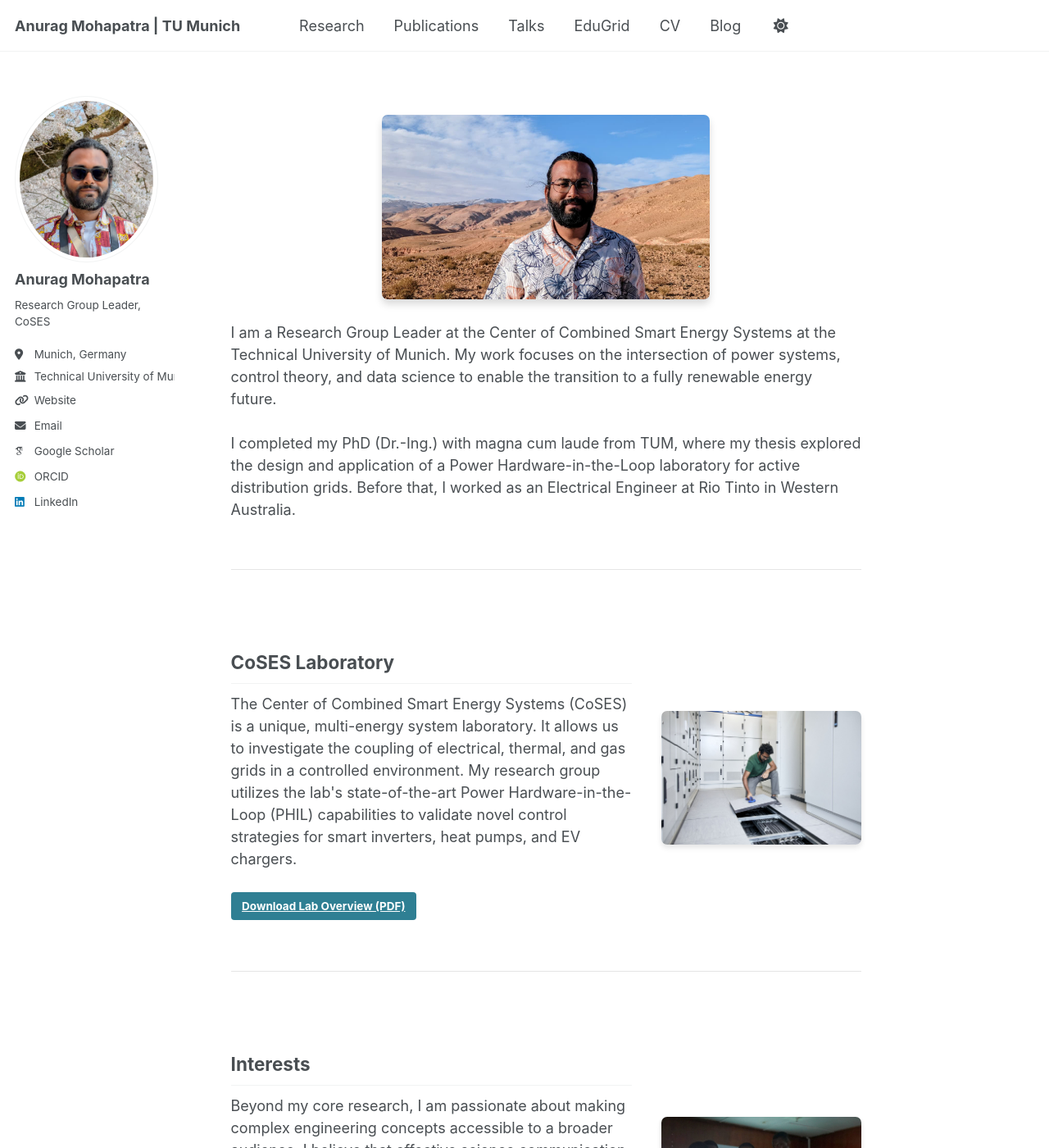
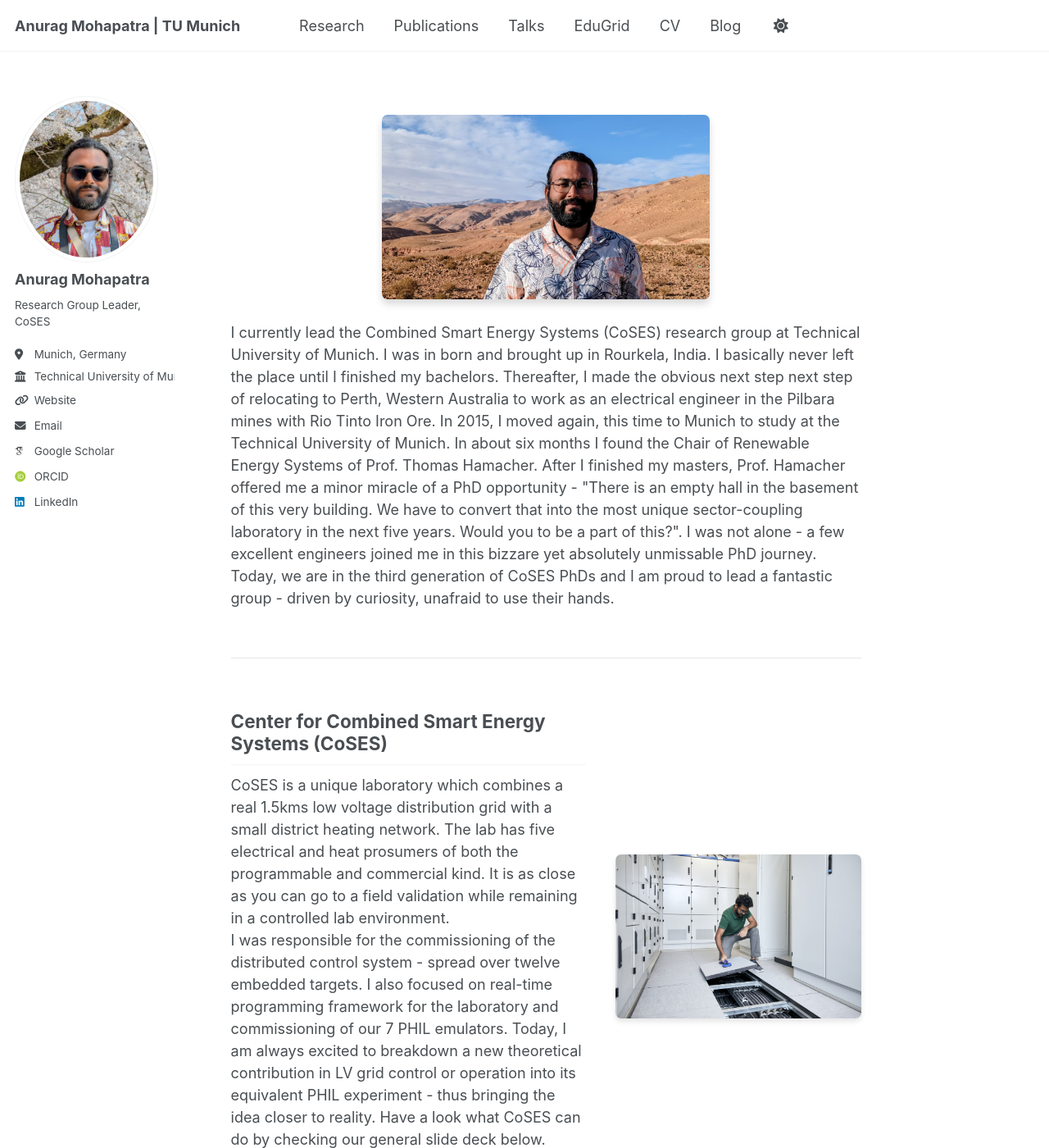
Before and after one commit to anuragmohapatra90/anuragmohapatra90.github.io, a Jekyll site: the page built from _pages/about.md, in a window 1280 px wide and 1400 px high. Shown: the whole window at 82% size. Built offline with Jekyll 4.4.1, drawn with Linux system fonts in a browser that asks for light colours; some web fonts are replaced; a script that is not in the unit is left out; some of the changed text lies outside the part shown.

Commit message:
Fxing the landing page V10

```diff
--- a/_pages/about.md
+++ b/_pages/about.md
@@ -14,10 +14,8 @@ author_profile: true
 
   <div class="home-text" style="padding-right: 0;">
     <p>
-      I am a Research Group Leader at the Center of Combined Smart Energy Systems at the Technical University of Munich. My work focuses on the intersection of power systems, control theory, and data science to enable the transition to a fully renewable energy future.
-      <br><br>
-      I completed my PhD (Dr.-Ing.) with magna cum laude from TUM, where my thesis explored the design and application of a Power Hardware-in-the-Loop laboratory for active distribution grids. Before that, I worked as an Electrical Engineer at Rio Tinto in Western Australia.
-    </p>
+     I currently lead the Combined Smart Energy Systems (CoSES) research group at Technical University of Munich. I was in born and brought up in Rourkela, India. I basically never left the place until I finished my bachelors. Thereafter, I made the obvious next step next step of relocating to Perth, Western Australia to work as an electrical engineer in the Pilbara mines with Rio Tinto Iron Ore. In 2015, I moved again, this time to Munich to study at the Technical University of Munich. In about six months I found the Chair of Renewable Energy Systems of Prof. Thomas Hamacher. After I finished my masters, Prof. Hamacher offered me a minor miracle of a PhD opportunity - "There is an empty hall in the basement of this very building. We have to convert that into the most unique sector-coupling laboratory in the next five years. Would you to be a part of this?". I was not alone - a few excellent engineers joined me in this bizzare yet absolutely unmissable PhD journey. Today, we are in the third generation of CoSES PhDs and I am proud to lead a fantastic group - driven by curiosity, unafraid to use their hands.
+	</p>
   </div>
 
 </div>
@@ -25,10 +23,11 @@ author_profile: true
 
 <div class="home-section">
   <div class="home-text">
-    <h2>CoSES Laboratory</h2>
+    <h2>Center for Combined Smart Energy Systems (CoSES)</h2>
     <p>
-      The Center of Combined Smart Energy Systems (CoSES) is a unique, multi-energy system laboratory. It allows us to investigate the coupling of electrical, thermal, and gas grids in a controlled environment. My research group utilizes the lab's state-of-the-art Power Hardware-in-the-Loop (PHIL) capabilities to validate novel control strategies for smart inverters, heat pumps, and EV chargers.
-      <br><br>
+      CoSES is a unique laboratory which combines a real 1.5kms low voltage distribution grid with a small district heating network. The lab has five electrical and heat prosumers of both the programmable and commercial kind. It is as close as you can go to a field validation while remaining in a controlled lab environment.
+	  <br>
+	  I was responsible for the commissioning of the distributed control system - spread over twelve embedded targets. I also focused on real-time programming framework for the laboratory and commissioning of our 7 PHIL emulators. Today, I am always excited to breakdown a new theoretical contribution in LV grid control or operation into its equivalent PHIL experiment - thus bringing the idea closer to reality. Have a look what CoSES can do by checking our general slide deck below.
       <a href="/files/CoSES_Lab_Overview.pdf" class="btn btn--info">Download Lab Overview (PDF)</a>
     </p>
   </div>
@@ -42,10 +41,14 @@ author_profile: true
   <div class="home-text">
     <h2>Interests</h2>
     <p>
-      Beyond my core research, I am passionate about making complex engineering concepts accessible to a broader audience. I believe that effective science communication is crucial for driving policy change and public engagement in the energy transition.
-      <br><br>
-      In my free time, I enjoy hiking in the Bavarian Alps, exploring new programming languages, and contributing to open-source projects that accelerate the adoption of renewable energy technologies.
-    </p>
+	I have always enjoyed teaching and breaking down complex ideas into basic analogies. I believe that the obsession with jargon, formulae, theorem gatekeeps the world of science to many children who are slow or late bloomers in their school days. Teachers worldwide are focusing on rote-learning versus explaining the metaphor behind a lesson.
+	<br>
+	Additionally, a well-designed syllabus outlasts great teachers. In developing countries, access to both is scarce. Science education suffers most—Renewable Energy even more. Without structured, scalable learning, the gap grows. We must break this cycle.
+	<br>
+	With this in mind, I am currently part of an initiative called EduGrid. Our motivation stems from a simple axiom - <em> Education is a right, not a privilege!<\em> You can learn more about this initiative by clicking the EduGrid tab on the banner above. Feel free to reach out to me if you want more information on EduGrid.
+	<br>
+    Beyond this, I have a passionate interest in the art of filmmaking and the hard science fiction
+	</p>
   </div>
   <div class="home-image">
     <img src="/images/edugrid.JPG" alt="A photo representing your interests">
--- a/_sass/layout/_home.scss
+++ b/_sass/layout/_home.scss
@@ -6,7 +6,7 @@
   display: flex;
   flex-wrap: wrap;
   align-items: center;
-  margin-bottom: 3em;
+  margin-bottom: 1em;
   padding-bottom: 2em;
   border-bottom: 1px solid #e5e5e5;
 
@@ -24,7 +24,7 @@
 
 .home-image {
   flex: 1;
-  min-width: 200px;
+  min-width: 300px;
   text-align: center;
 
   img {
```
